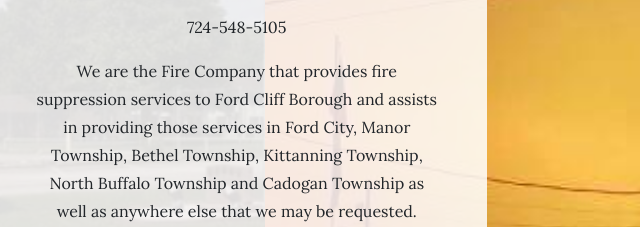
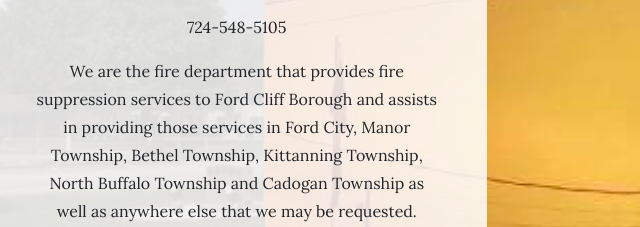
Before and after one commit to fordcliffvfc/fordcliffvfc, a website: page index.html in a window 1280 px wide. Shown: the part 725-952 px from the top of the page, 98-738 px from the left. Drawn offline with Linux system fonts and the light colour scheme.

Commit message:
update wording for seo

```diff
--- a/index.html
+++ b/index.html
@@ -125,7 +125,7 @@
           </h2>
           <p>Armstrong County 911 Non-Emergency Number</p>
           <p>724-548-5105</p>
-          <p class="mb-3">We are the Fire Company that provides fire suppression services to Ford Cliff Borough and assists in providing those services in Ford City, Manor Township, Bethel Township, Kittanning Township, North Buffalo Township and Cadogan Township as well as anywhere else that we may be requested.
+          <p class="mb-3">We are the fire department that provides fire suppression services to Ford Cliff Borough and assists in providing those services in Ford City, Manor Township, Bethel Township, Kittanning Township, North Buffalo Township and Cadogan Township as well as anywhere else that we may be requested.
           </p>
         </div>
       </div>
```
